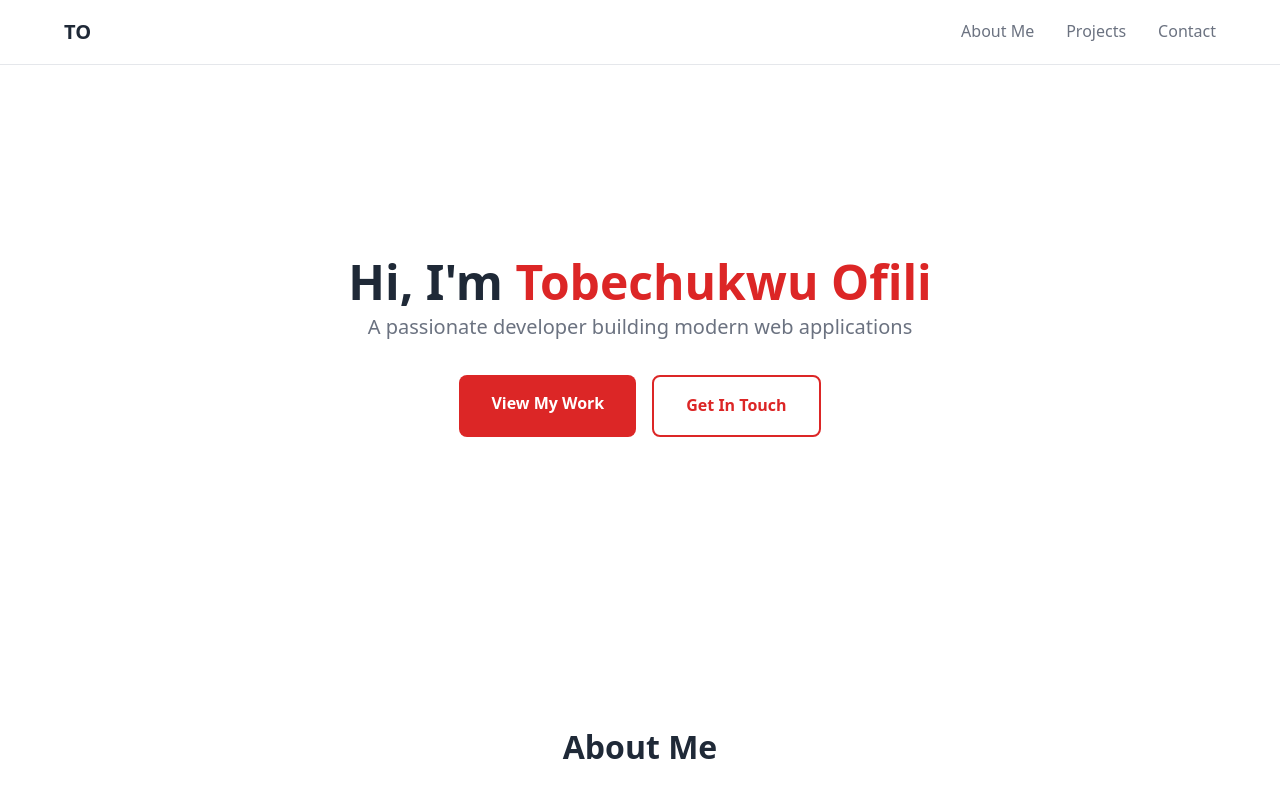
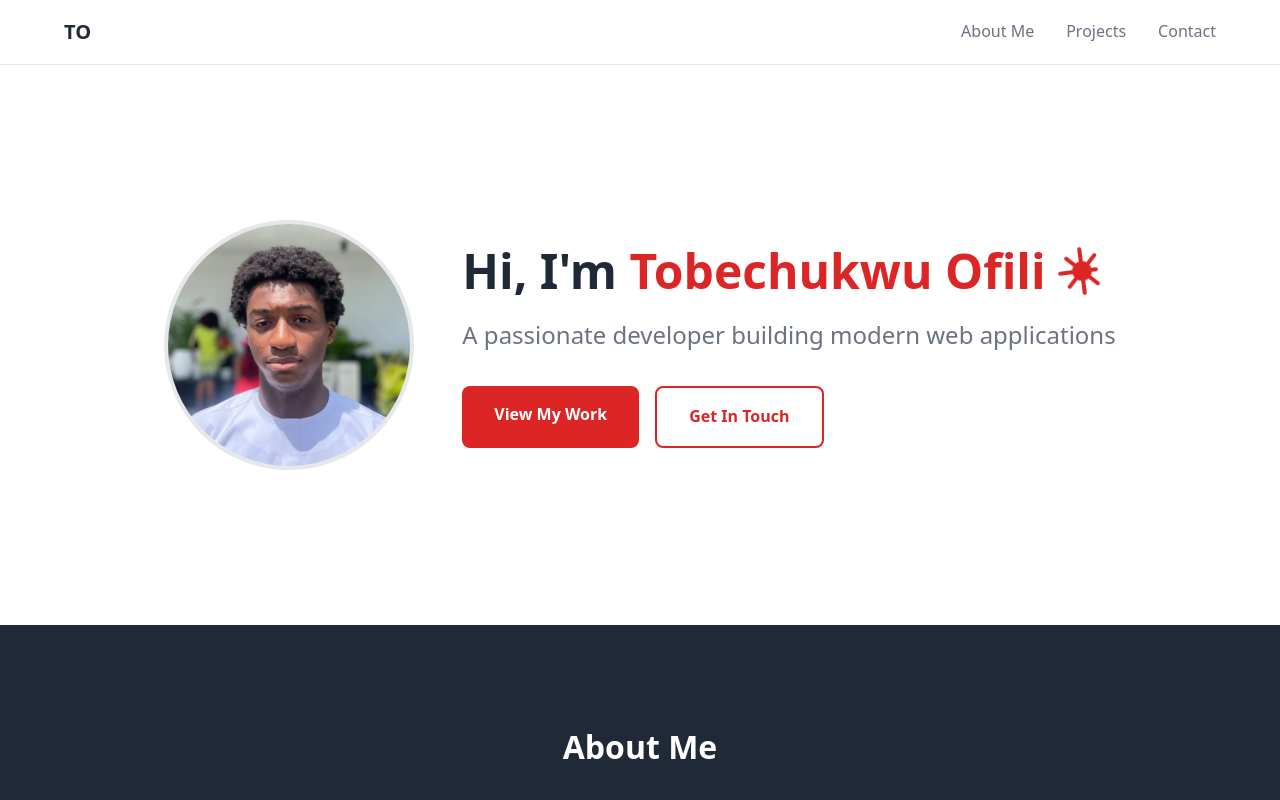
Before and after one commit to TobeOf17/portfolio-project, a React (Vite) app: page / in a window 1280 px wide. Shown: the top 800 px of the page. Built offline with nearby package versions, Linux system fonts and the light colour scheme.

Commit message:
Adding Spinning sun svg + Passport picture + Made About ME Dark

```diff
--- /dev/null
+++ b/src/components/SunIcon.jsx
@@ -0,0 +1,11 @@
+function SunIcon() {
+  return (
+    <svg className="sun-icon" viewBox="0 0 24 24" fill="none" xmlns="http://www.w3.org/2000/svg">
+      <circle cx="12" cy="12" r="5" fill="#dc2626"/>
+      <path d="M12 1v6m0 6v6m11-7h-6m-6 0H1" stroke="#dc2626" strokeWidth="2" strokeLinecap="round"/>
+      <path d="M19.071 4.929l-4.243 4.243m-5.656 5.656l-4.243 4.243m14.142 0l-4.243-4.243m-5.656-5.656L4.929 4.929" stroke="#dc2626" strokeWidth="2" strokeLinecap="round"/>
+    </svg>
+  );
+}
+
+export default SunIcon;
--- a/src/index.css
+++ b/src/index.css
@@ -146,12 +146,52 @@ a:hover { color: var(--color-brand-hover); }
   min-height: 70vh;
   display: flex;
   align-items: center;
-  text-align: center;
 }
 
 .hero-content {
-  max-width: 800px;
+  max-width: 1000px;
   margin: 0 auto;
+  display: flex;
+  align-items: center;
+  gap: 3rem;
+}
+
+.hero-image {
+  width: 250px;
+  height: 250px;
+  border-radius: 50%;
+  object-fit: cover;
+  border: 4px solid var(--color-border);
+  flex-shrink: 0;
+}
+
+.hero-text {
+  flex: 1;
+  text-align: left;
+}
+
+.hero-title-wrapper {
+  display: flex;
+  align-items: center;
+  gap: 0.75rem;
+  margin-bottom: 1rem;
+}
+
+.sun-icon {
+  width: 3rem;
+  height: 3rem;
+  flex-shrink: 0;
+  animation: spin 8s linear infinite;
+  vertical-align: middle;
+}
+
+@keyframes spin {
+  from {
+    transform: rotate(0deg);
+  }
+  to {
+    transform: rotate(360deg);
+  }
 }
 
 .text-brand {
@@ -159,18 +199,25 @@ a:hover { color: var(--color-brand-hover); }
 }
 
 .hero-subtitle {
-  font-size: 1.25rem;
+  font-size: 1.5rem;
   margin-bottom: 2rem;
 }
 
 .hero-cta {
   display: flex;
   gap: 1rem;
-  justify-content: center;
   flex-wrap: wrap;
 }
 
 /* About */
+.about-section {
+  background: #1f2937;
+}
+
+.about-section h2 {
+  color: white;
+}
+
 .about-content {
   max-width: 700px;
   margin: 0 auto;
@@ -180,6 +227,7 @@ a:hover { color: var(--color-brand-hover); }
 .about-content p {
   font-size: 1.125rem;
   line-height: 1.8;
+  color: #d1d5db;
 }
 
 /* Projects */
@@ -266,6 +314,12 @@ a:hover { color: var(--color-brand-hover); }
   h2 { font-size: 1.5rem; }
   .section { padding: 4rem 0; }
   .hero { min-height: 60vh; padding: 4rem 0; }
+  .hero-content { flex-direction: column; text-align: center; gap: 2rem; }
+  .hero-text { text-align: center; }
+  .hero-title-wrapper { justify-content: center; }
+  .hero-cta { justify-content: center; }
+  .hero-image { width: 180px; height: 180px; }
+  .sun-icon { width: 2rem; height: 2rem; }
   .projects-grid { grid-template-columns: 1fr; }
   .navbar-menu { gap: 1rem; }
 }
--- a/src/pages/Home.jsx
+++ b/src/pages/Home.jsx
@@ -1,10 +1,17 @@
+import SunIcon from '../components/SunIcon';
+
 function Home() {
   return (
     <main>
       <section className="hero">
         <div className="container">
           <div className="hero-content">
+            <img src="/passport.jpg" alt="Tobechukwu Ofili" className="hero-image" />
+            <div className="hero-text">
+              <div className="hero-title-wrapper">
                 <h1>Hi, I'm <span className="text-brand">Tobechukwu Ofili</span></h1>
+                <SunIcon />
+              </div>
               <p className="hero-subtitle">
                 A passionate developer building modern web applications
               </p>
@@ -14,9 +21,10 @@ function Home() {
               </div>
             </div>
           </div>
+        </div>
       </section>
 
-      <section id="about" className="section">
+      <section id="about" className="section about-section">
         <div className="container">
           <h2>About Me</h2>
           <div className="about-content">
```
Lines whose indentation alone changed are shown as unchanged.
